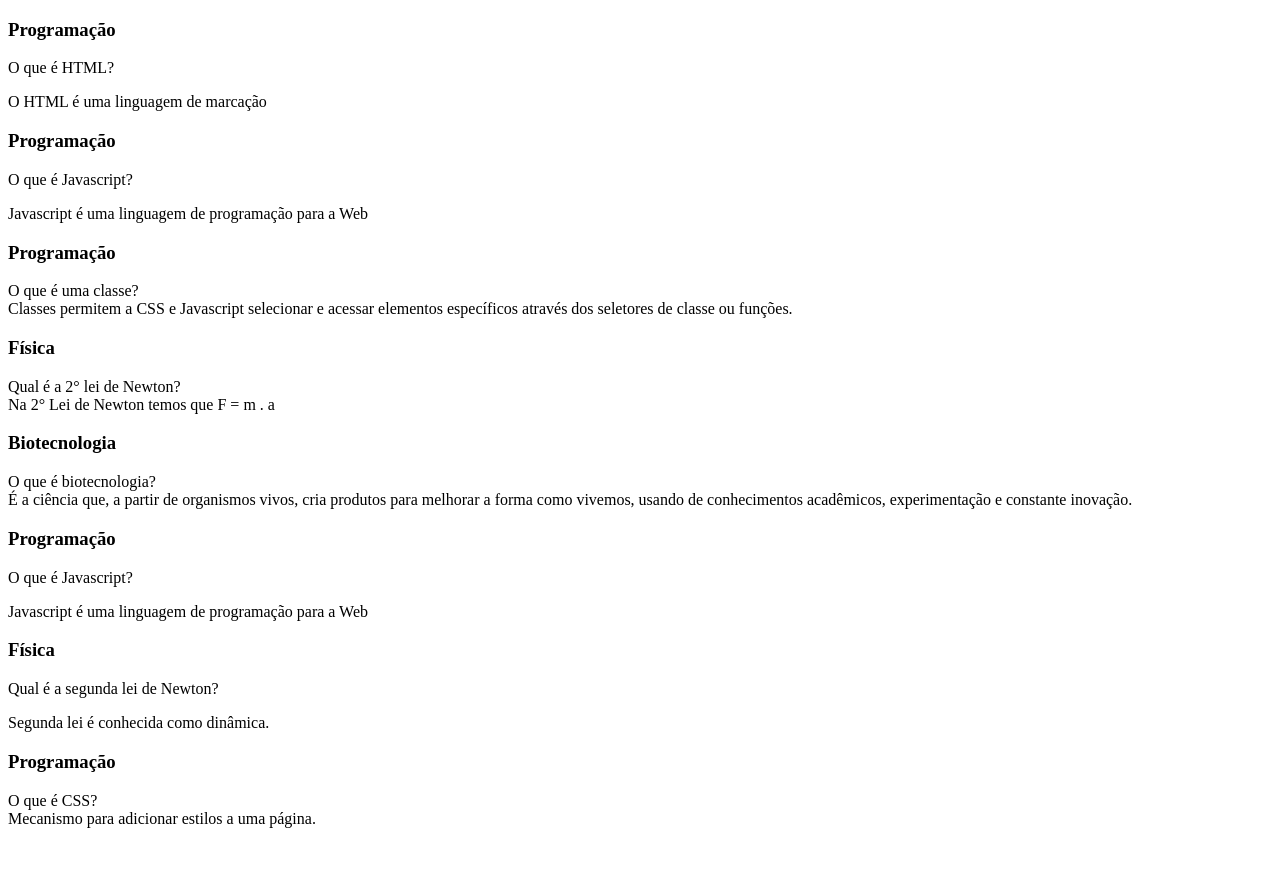
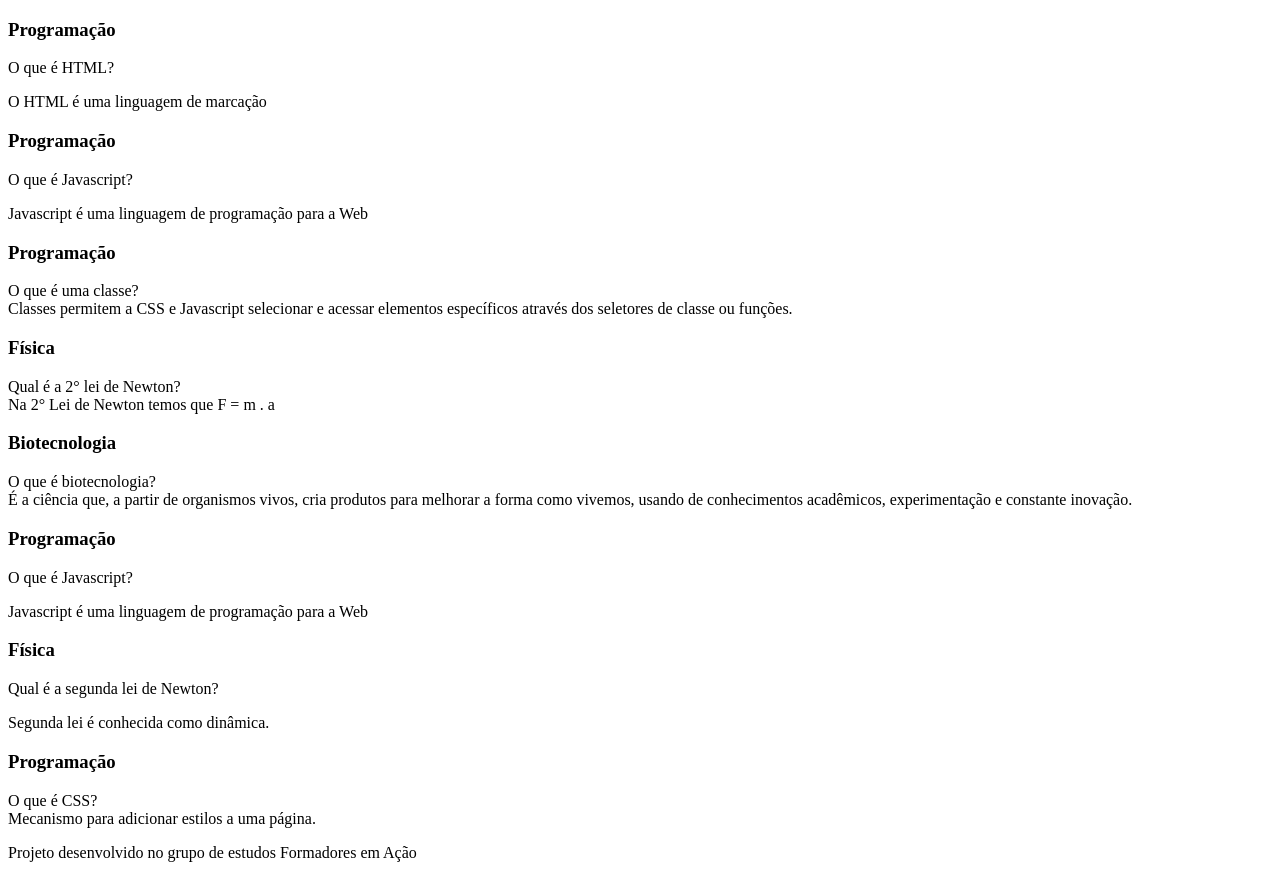
Before and after one commit to mlize08/FlashCards, a plain HTML site: page index.html in a window 1280 px wide. Before the commit the page ends 836 px from the top, so only its background shows below. Drawn offline with Linux system fonts and the light colour scheme.

Commit message:
tags html do main e footer

```diff
--- a/index.html
+++ b/index.html
@@ -107,5 +107,8 @@
         </article>
         </section>
     </main>
+    <footer>
+        <p>Projeto desenvolvido no grupo de estudos Formadores em Ação</p>
+    </footer>
     </body>
 </html>
```
